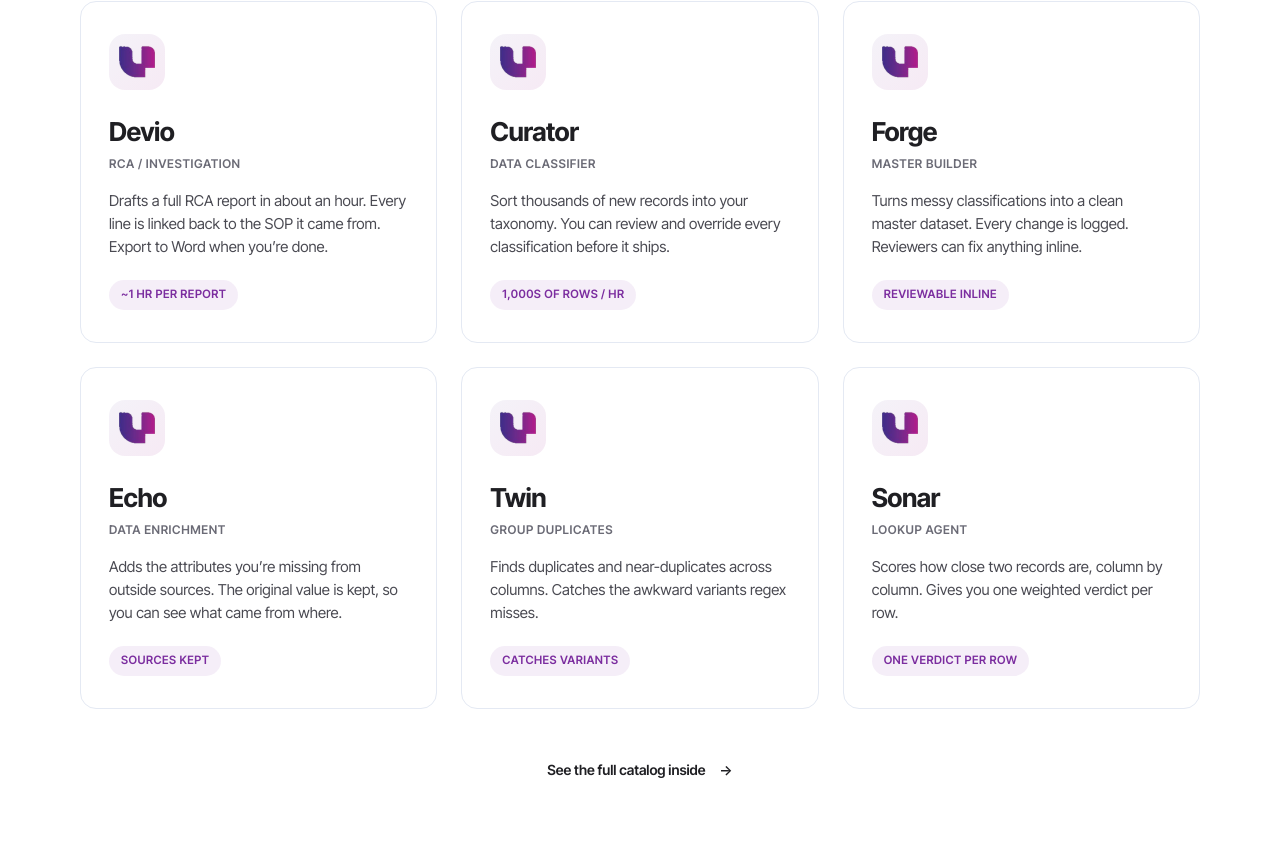
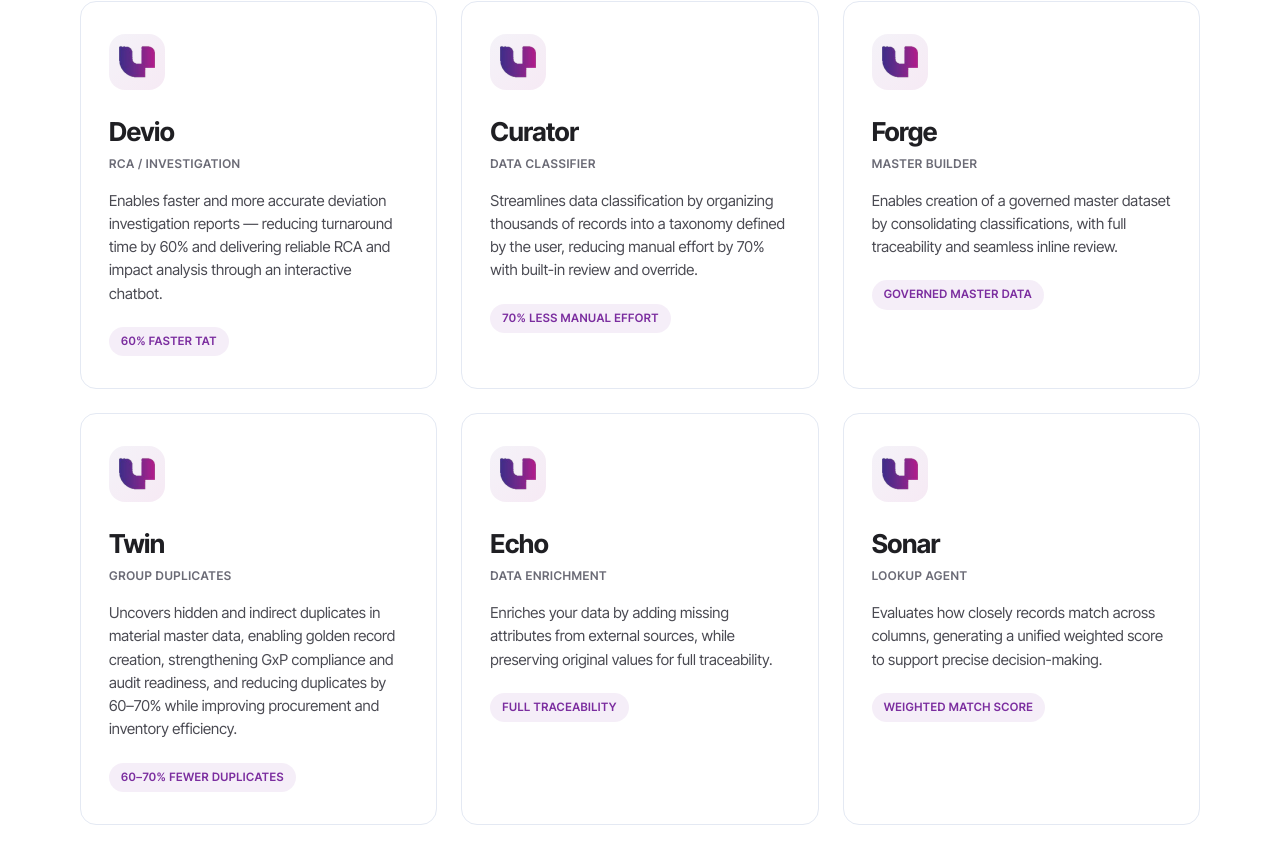
Before and after one commit to souravkumar0546/Agent-Hub, a React (Vite) app in the folder frontend/: page / in a window 1280 px wide. Shown: the part 995-1860 px from the top of the page. Built offline with nearby package versions, Linux system fonts and the light colour scheme; no server answers.

Commit message:
refactor: update agent taglines for clarity and impact, enhancing user understanding and engagement

```diff
--- a/frontend/src/pages/LandingPage.jsx
+++ b/frontend/src/pages/LandingPage.jsx
@@ -14,38 +14,38 @@ const FEATURED_AGENTS = [
   {
     name: 'Devio',
     long: 'RCA / Investigation',
-    tagline: 'Drafts a full RCA report in about an hour. Every line is linked back to the SOP it came from. Export to Word when you’re done.',
-    badge: '~1 hr per report',
+    tagline: 'Enables faster and more accurate deviation investigation reports — reducing turnaround time by 60% and delivering reliable RCA and impact analysis through an interactive chatbot.',
+    badge: '60% faster TAT',
   },
   {
     name: 'Curator',
     long: 'Data Classifier',
-    tagline: 'Sort thousands of new records into your taxonomy. You can review and override every classification before it ships.',
-    badge: '1,000s of rows / hr',
+    tagline: 'Streamlines data classification by organizing thousands of records into a taxonomy defined by the user, reducing manual effort by 70% with built-in review and override.',
+    badge: '70% less manual effort',
   },
   {
     name: 'Forge',
     long: 'Master Builder',
-    tagline: 'Turns messy classifications into a clean master dataset. Every change is logged. Reviewers can fix anything inline.',
-    badge: 'reviewable inline',
+    tagline: 'Enables creation of a governed master dataset by consolidating classifications, with full traceability and seamless inline review.',
+    badge: 'Governed master data',
+  },
+  {
+    name: 'Twin',
+    long: 'Group Duplicates',
+    tagline: 'Uncovers hidden and indirect duplicates in material master data, enabling golden record creation, strengthening GxP compliance and audit readiness, and reducing duplicates by 60–70% while improving procurement and inventory efficiency.',
+    badge: '60–70% fewer duplicates',
   },
   {
     name: 'Echo',
     long: 'Data Enrichment',
-    tagline: 'Adds the attributes you’re missing from outside sources. The original value is kept, so you can see what came from where.',
-    badge: 'sources kept',
-  },
-  {
-    name: 'Twin',
-    long: 'Group Duplicates',
-    tagline: 'Finds duplicates and near-duplicates across columns. Catches the awkward variants regex misses.',
-    badge: 'catches variants',
+    tagline: 'Enriches your data by adding missing attributes from external sources, while preserving original values for full traceability.',
+    badge: 'Full traceability',
   },
   {
     name: 'Sonar',
     long: 'Lookup Agent',
-    tagline: 'Scores how close two records are, column by column. Gives you one weighted verdict per row.',
-    badge: 'one verdict per row',
+    tagline: 'Evaluates how closely records match across columns, generating a unified weighted score to support precise decision-making.',
+    badge: 'Weighted match score',
   },
 ];
 
```
Also changed, not shown: 1 other file (tests, documents, lock files or other folders).
